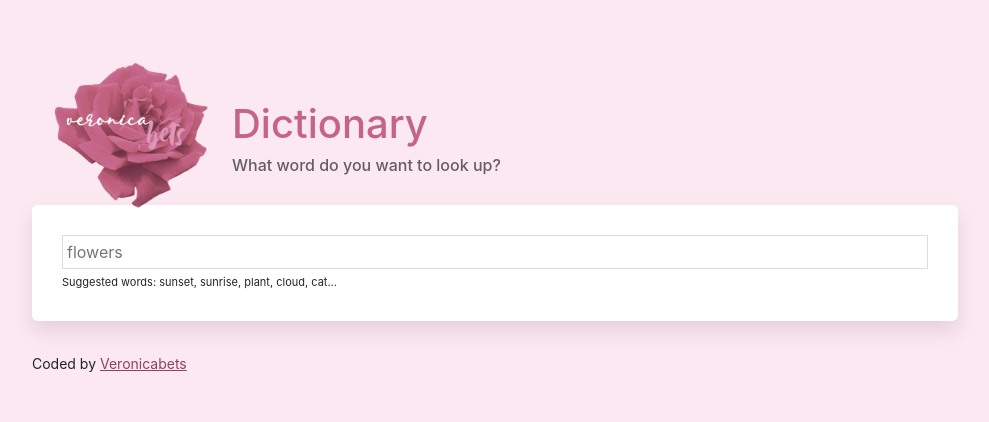
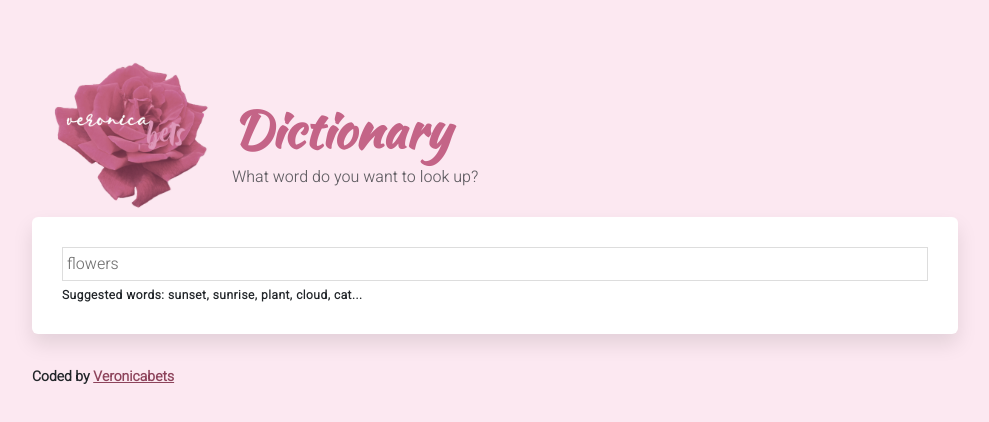
Before and after one commit to veronicabets/dictionary-project, a React (Create React App) app: page / in a window 1280 px wide. Shown: the top 422 px of the page, without its empty margins (145-1134 px from the left). Built offline with nearby package versions, Linux system fonts and the light colour scheme; no server answers.

Commit message:
changed some css

```diff
--- a/public/index.html
+++ b/public/index.html
@@ -15,6 +15,13 @@
       rel="stylesheet"
       integrity="sha384-1BmE4kWBq78iYhFldvKuhfTAU6auU8tT94WrHftjDbrCEXSU1oBoqyl2QvZ6jIW3"
       crossorigin="anonymous"
+    />
+
+    <link rel="preconnect" href="https://fonts.googleapis.com" />
+    <link rel="preconnect" href="https://fonts.gstatic.com" crossorigin />
+    <link
+      href="https://fonts.googleapis.com/css2?family=Heebo:wght@300&family=Kaushan+Script&display=swap"
+      rel="stylesheet"
     />
 
     <!--
--- a/src/App.css
+++ b/src/App.css
@@ -1,5 +1,8 @@
 body {
   background: #fce8f1;
+  font-family: "Heebo", sans-serif;
+  letter-spacing: normal;
+  font-weight: 800;
 }
 
 a {
@@ -11,9 +14,12 @@ img {
 }
 
 h1 {
+  font-size: 50px;
+  font-weight: bold;
   text-align: left;
   padding-top: 70px;
   color: #c46487;
+  font-family: "Kaushan Script", cursive;
 }
 
 .App {
--- a/src/Dictionary.css
+++ b/src/Dictionary.css
@@ -19,6 +19,7 @@
 }
 
 .Dictionary .hint {
-  font-size: 11px;
+  font-size: 12px;
   margin-top: 5px;
+  letter-spacing: 0.5px;
 }
--- a/src/Dictionary.js
+++ b/src/Dictionary.js
@@ -24,7 +24,7 @@ export default function Dictionary(props) {
 
     let pexelsApiKey =
       "563492ad6f91700001000001fbca050852604595adc32d998183ac26";
-    let pexelsApiUrl = `https://api.pexels.com/v1/search?query=${keyword}&per_page=1`;
+    let pexelsApiUrl = `https://api.pexels.com/v1/search?query=${keyword}&per_page=6`;
     let headers = { Authorization: `Bearer ${pexelsApiKey}` };
     axios
       .get(pexelsApiUrl, {
--- a/src/Phonetic.css
+++ b/src/Phonetic.css
@@ -18,6 +18,6 @@
 }
 
 .Phonetic .text {
-  opacity: 0.7;
+  opacity: 0.9;
   font-weight: 500;
 }
```
